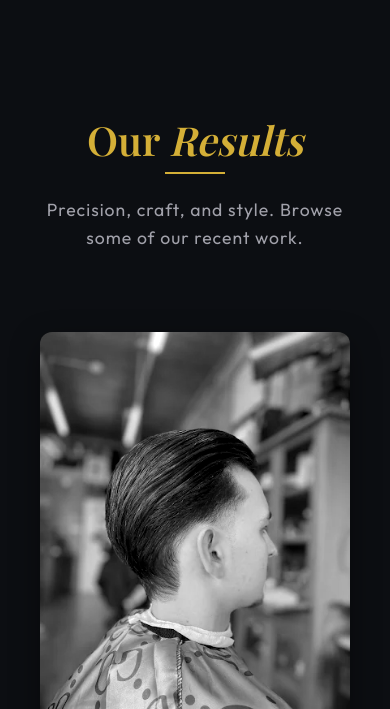
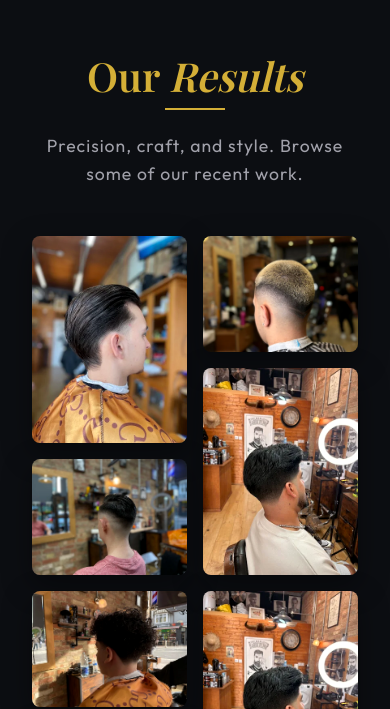
Before and after one commit to num876/my-barbers-oxford, a React (Vite) app: page / in a window 390 px wide. Shown: the part 4175-4884 px from the top of the page. Built offline with nearby package versions, Linux system fonts and the light colour scheme; a web font is replaced by a local one.

Commit message:
Optimize mobile layout for the results gallery

```diff
--- a/src/components/Gallery.css
+++ b/src/components/Gallery.css
@@ -97,8 +97,29 @@
   }
 }
 
-@media (max-width: 576px) {
+@media (max-width: 768px) {
+  .gallery {
+    padding: 4rem 0;
+  }
+
+  .gallery-header {
+    margin-bottom: 2.5rem;
+  }
+
   .gallery-masonry {
-    column-count: 1;
+    /* Pinterest style: 2 columns looks much better on mobile than 1 giant column */
+    column-count: 2;
+    column-gap: 1rem;
+    padding: 0.5rem;
+  }
+
+  .gallery-item {
+    margin-bottom: 1rem;
+    border-radius: 8px;
+  }
+
+  /* Mobile lacks hover, so show the vibrant colors by default! */
+  .gallery-item img {
+    filter: grayscale(0%) contrast(1.05);
   }
 }
```
